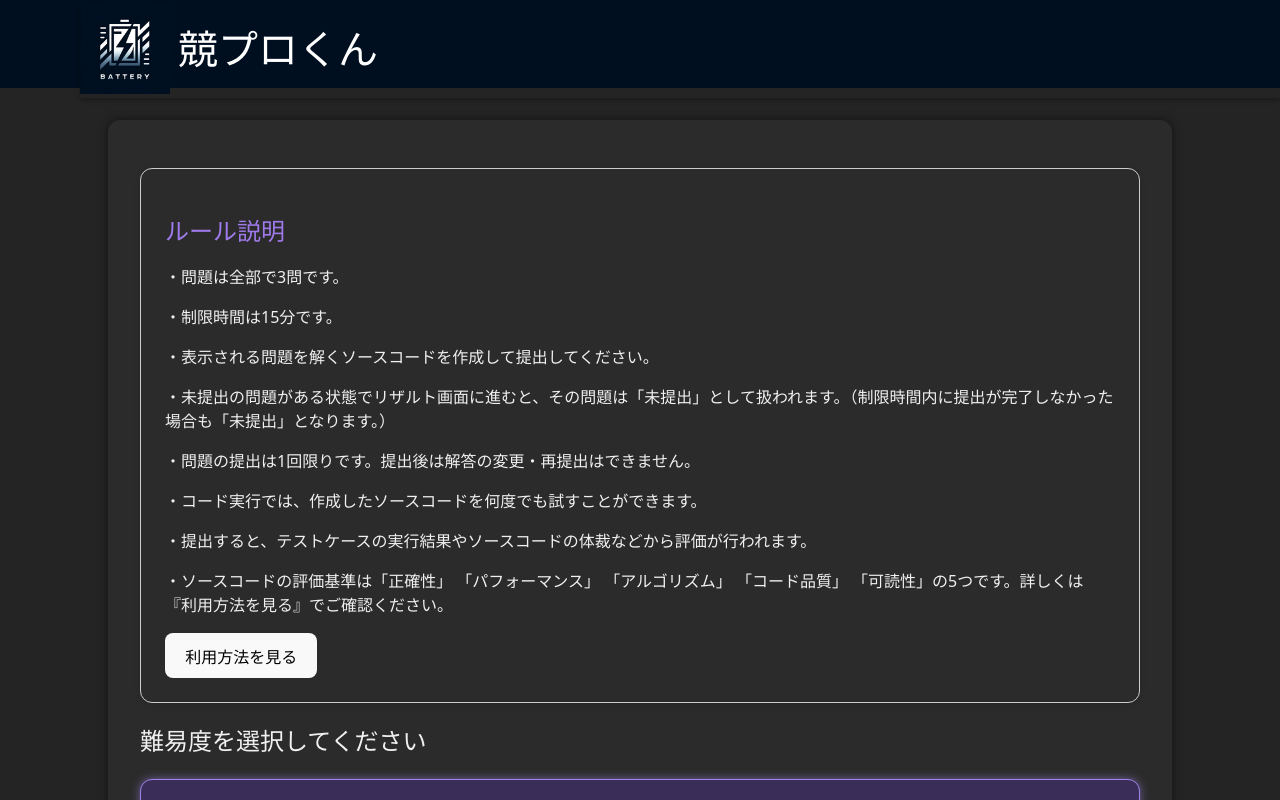
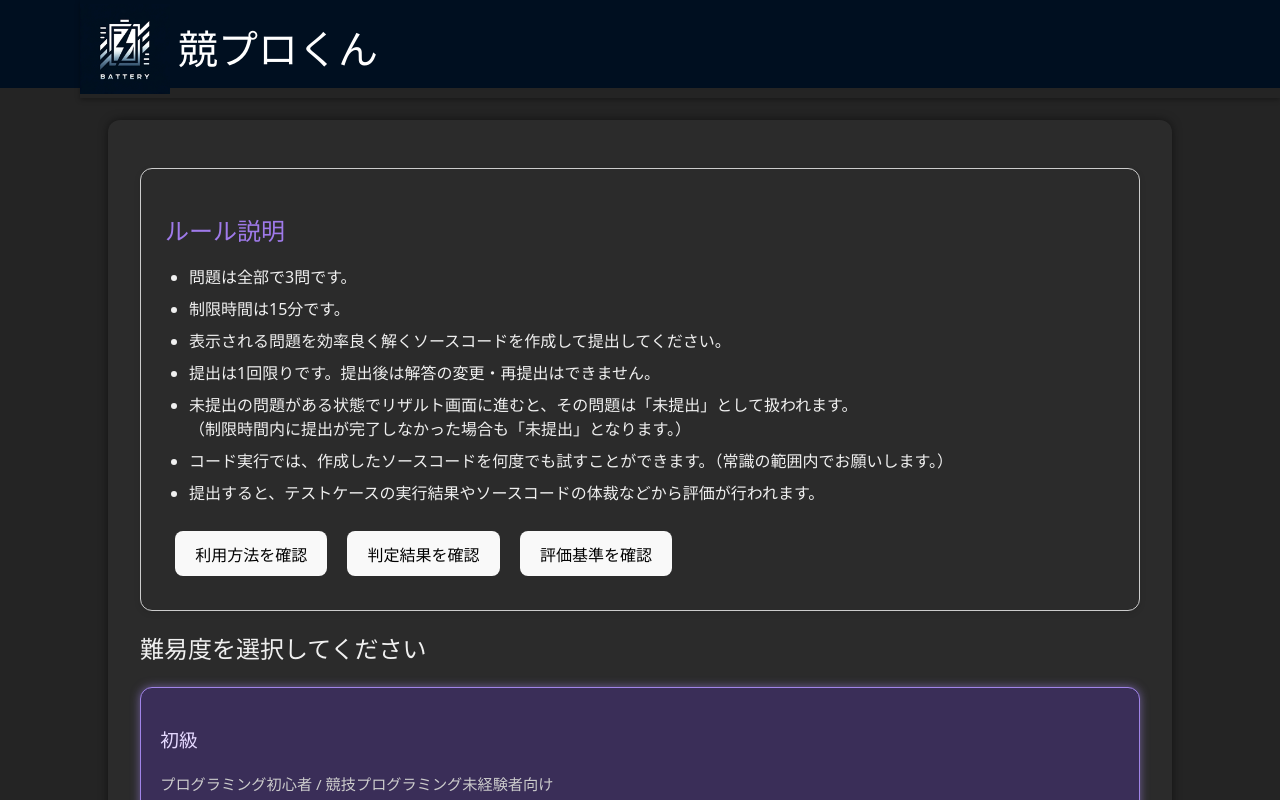
Before and after one commit to gpa-teamF/teamf-application, a React (Vite) app: page /difficultySelect in a window 1280 px wide. Shown: the top 800 px of the page. Built offline with nearby package versions, Linux system fonts and the light colour scheme; no server answers.

Commit message:
[青木] 説明文等を更新

```diff
--- a/src/components/features/problemSetup/RuleCard.css
+++ b/src/components/features/problemSetup/RuleCard.css
@@ -21,3 +21,7 @@
   margin-bottom: 0.5rem;
   font-size: 1rem;
 }
+
+.button-container button {
+  margin: 10px;
+}
--- a/src/components/features/problemSetup/RuleCard.tsx
+++ b/src/components/features/problemSetup/RuleCard.tsx
@@ -3,33 +3,48 @@ import "./RuleCard.css";
 
 interface RuleCardProps {
   onHowToUseClick: () => void;
+  onExecuteResultClick: () => void;
+  onCriteriaClick: () => void;
 }
 
-const RuleCard: React.FC<RuleCardProps> = ({ onHowToUseClick }) => {
+const RuleCard: React.FC<RuleCardProps> = ({
+  onHowToUseClick,
+  onExecuteResultClick,
+  onCriteriaClick,
+}) => {
   return (
     <div className="rule-card">
       <h2>ルール説明</h2>
-      <p>・問題は全部で3問です。</p>
-      <p>・制限時間は15分です。</p>
-      <p>・表示される問題を解くソースコードを作成して提出してください。</p>
-      <p>
-        ・未提出の問題がある状態でリザルト画面に進むと、その問題は「未提出」として扱われます。（制限時間内に提出が完了しなかった場合も「未提出」となります。）
-      </p>
-      <p>・問題の提出は1回限りです。提出後は解答の変更・再提出はできません。</p>
-      <p>
-        ・コード実行では、作成したソースコードを何度でも試すことができます。
-      </p>
-      <p>
-        ・提出すると、テストケースの実行結果やソースコードの体裁などから評価が行われます。
-      </p>
-      <p>
-        ・ソースコードの評価基準は「正確性」 「パフォーマンス」 「アルゴリズム」
-        「コード品質」
-        「可読性」の5つです。詳しくは『利用方法を見る』でご確認ください。
-      </p>
-      <button className="how-to-use-button" onClick={onHowToUseClick}>
-        利用方法を見る
-      </button>
+      <ul>
+        <li>問題は全部で3問です。</li>
+        <li>制限時間は15分です。</li>
+        <li>
+          表示される問題を効率良く解くソースコードを作成して提出してください。
+        </li>
+        <li>提出は1回限りです。提出後は解答の変更・再提出はできません。</li>
+        <li>
+          未提出の問題がある状態でリザルト画面に進むと、その問題は「未提出」として扱われます。
+          <br />
+          （制限時間内に提出が完了しなかった場合も「未提出」となります。）
+        </li>
+        <li>
+          コード実行では、作成したソースコードを何度でも試すことができます。（常識の範囲内でお願いします。）
+        </li>
+        <li>
+          提出すると、テストケースの実行結果やソースコードの体裁などから評価が行われます。
+        </li>
+      </ul>
+      <div className="button-container">
+        <button className="how-to-use-button" onClick={onHowToUseClick}>
+          利用方法を確認
+        </button>
+        <button className="how-to-use-button" onClick={onExecuteResultClick}>
+          判定結果を確認
+        </button>
+        <button className="how-to-use-button" onClick={onCriteriaClick}>
+          評価基準を確認
+        </button>
+      </div>
     </div>
   );
 };
--- a/src/components/pages/DifficultySelectPage.tsx
+++ b/src/components/pages/DifficultySelectPage.tsx
@@ -11,33 +11,32 @@ const difficulties = [
   {
     level: "easy",
     name: "初級",
-    description:
-      "初級者向け\nプログラミング初心者や競技プログラミング未経験者向けの難易度です。",
+    description: "プログラミング初心者 / 競技プログラミング未経験者向け",
   },
   {
     level: "medium",
     name: "中級",
-    description:
-      "中級者向け\n基本的なアルゴリズムやデータ構造にある程度慣れている方向けです。",
+    description: "基本的なアルゴリズムやデータ構造にある程度慣れている方向け",
   },
   {
     level: "hard",
     name: "上級",
-    description:
-      "上級者向け\n難解な問題や高度な実装に挑戦したい方向けの難易度です。",
+    description: "難解な問題や高度な実装に挑戦したい方向け",
   },
 ];
 
 const DifficultySelectPage: React.FC = () => {
   const [selectedLevel, setSelectedLevel] = useState("easy");
   const [isModalOpen, setIsModalOpen] = useState(false);
-  const [modalContent, setModalContent] = useState("");
+  const [modalContent, setModalContent] = useState<React.ReactNode>("");
+  const [modalTitle, setModalTitle] = useState("");
   const [modalShowCancel, setModalShowCancel] = useState(false);
   const [modalWidth, setModalWidth] = useState("");
   const [onModalOk, setOnModalOk] = useState<() => void>(() => {});
   const navigate = useNavigate();
 
   const handleStartClick = () => {
+    setModalTitle("開始");
     setModalWidth("30%");
     setModalShowCancel(true);
     setModalContent(
@@ -53,19 +52,92 @@ const DifficultySelectPage: React.FC = () => {
   };
 
   const handleHowToUseClick = () => {
-    setModalWidth("180%");
+    setModalTitle("利用方法");
+    setModalWidth("40%");
     setModalShowCancel(false);
     setModalContent(
-      "【利用方法】\n・[タイマー]：問題名の横に残り時間が表示されます。\n・[問題]：問題文や制約、入出力例などが表示されます。問題は上部のボタンで自由に切り替えられます。\n・[コード実行]：言語/ソースコード/標準入力を自由に選択/入力できます。\n・[実行]ボタン：ソースコードを入力してボタン押下するとその実行結果が表示されます。何度でも実行することができます。（不必要な実行はお控えください。）\n・[提出ボタン]：押下するとテストケースの結果とソースコードの評価が表示されます。問題ごとに1回のみ提出することができます。\n・[最終リザルトへ]ボタン：問題回答を終了し、リザルト画面を表示します。未提出の問題があってもリザルトへ進めますが、問題画面には戻れません。\n\n【判定結果】\n・[AC]：正解 / [WA]：不正解 / [TLE]：正解かつ実行時間制限超過 / [OLE]：正解かつメモリ使用量制限超過 / [RE]：実行時エラー / [CE]：コンパイルエラー\n\n【ソースコードの評価】\n・[正確性]：正答率を元に評価します。（正解したテストケースが対象）\n・[パフォーマンス]：基準値を元に実行時間とメモリ使用量から評価します。小規模なテストケースほど厳しく評価します。（全てのテストケースが対象）\n・[アルゴリズム]：基準値を元に実行時間とメモリ使用量から評価します。（正解した大規模テストケースが対象）\n・[コード品質]：Linterを用いて評価します。関数の有無、docstringの有無、エントリポイントの有無、ネストの深さ等が評価に影響します。\n・[可読性]：フォーマッタを用いて評価します。元のソースコードとフォーマット後を比較して差分が多いと減点されます。"
+      <>
+        <ul>
+          <li>タイマー：問題名の横に残り時間が表示されます。</li>
+          <li>
+            問題：問題文や制約、入出力例などが表示されます。問題は上部のボタンで自由に切り替えられます。
+          </li>
+          <li>
+            コード実行：言語/ソースコード/標準入力を自由に選択/入力できます。実行は何度でもできます。
+          </li>
+          <li>
+            提出：テストケースによる正誤判定とソースコードの評価を行います。提出は問題ごとに1回のみ可能です。
+          </li>
+          <li>
+            [最終リザルトへ]ボタン：問題回答を終了してリザルト画面に進みます。問題画面には戻れません。
+          </li>
+        </ul>
+      </>
     );
     setOnModalOk(() => () => setIsModalOpen(false));
+    setIsModalOpen(true);
+  };
+
+  const handleExecuteResultClick = () => {
+    setModalTitle("判定結果");
+    setModalWidth("30%");
+    setModalShowCancel(false);
+    setModalContent(
+      <>
+        <ul>
+          <li>AC：正解</li>
+          <li>WA：不正解</li>
+          <li>TLE：正解かつ実行時間制限超過</li>
+          <li>OLE：正解かつメモリ使用量制限超過 </li>
+          <li>RE：実行時エラー</li>
+          <li>CE：コンパイルエラー</li>
+        </ul>
+      </>
+    );
+    setOnModalOk(() => () => setIsModalOpen(false));
+    setIsModalOpen(true);
+  };
+
+  const handleCriteriaClick = () => {
+    setModalTitle("評価基準");
+    setModalWidth("40%");
+    setModalContent(
+      <>
+        <ul>
+          <li>正確性 ：テストケースの通過率に応じて点数を付与。</li>
+          <li>
+            パフォーマンス ：
+            基準値を元に実行時間とメモリ使用量から評価。小規模なテストケースほど厳しく評価。
+          </li>
+          <li>
+            アルゴリズム ：
+            基準値を元に実行時間とメモリ使用量から評価。対象は大規模テストケース限定。
+          </li>
+          <li>
+            コード品質 ： Linterを用いて評価。関数 / docstring /
+            エントリポイント / ネストの深さなどが評価に影響。
+          </li>
+          <li>
+            可読性 ：
+            フォーマッタを用いて評価。元のソースコードとフォーマット後を比較して差分が多いと減点。
+          </li>
+        </ul>
+      </>
+    );
+    setOnModalOk(() => () => {
+      setIsModalOpen(false);
+    });
     setIsModalOpen(true);
   };
 
   return (
     <Layout>
       <CenteredCardLayout>
-        <RuleCard onHowToUseClick={handleHowToUseClick} />
+        <RuleCard
+          onHowToUseClick={handleHowToUseClick}
+          onExecuteResultClick={handleExecuteResultClick}
+          onCriteriaClick={handleCriteriaClick}
+        />
 
         <div className="difficulty-select-section">
           <h2>難易度を選択してください</h2>
@@ -91,7 +163,7 @@ const DifficultySelectPage: React.FC = () => {
           onClose={() => setIsModalOpen(false)}
           showCancelButton={modalShowCancel}
           onOk={onModalOk}
-          title="確認"
+          title={modalTitle}
           width={modalWidth}
         >
           <p>{modalContent}</p>
--- a/src/components/pages/ResultPage.css
+++ b/src/components/pages/ResultPage.css
@@ -91,6 +91,10 @@
   width: 200px;
   text-align: center;
   box-shadow: 0 4px 8px rgba(0, 0, 0, 0.6);
+  min-height: 400px;
+  display: flex;
+  flex-direction: column;
+  justify-content: center;
 }
 
 .score-box h2 {
@@ -99,11 +103,11 @@
   color: #eee;
 }
 
-/* .score-value {
+.score-value {
   font-size: 2.5rem;
   margin: 8px 0;
   color: #fff;
-} */
+}
 
 .score-value {
   font-size: 2.5rem;
@@ -145,15 +149,20 @@
 /* 右側：レーダーチャート */
 .chart-wrapper {
   background-color: #1f1f2b;
-  padding: 12px;
+  padding: 16px;
   border-radius: 12px;
   box-shadow: 0 4px 8px rgba(0, 0, 0, 0.6);
+  min-height: 400px;
+  width: 400px;
+  display: flex;
+  justify-content: center;
+  align-items: center;
 }
 
 /* 未提出や総合タブでデータがない場合の表示 */
 .no-chart {
-  width: 300px;
-  height: 300px;
+  width: 100%;
+  height: 100%;
   display: flex;
   align-items: center;
   justify-content: center;
--- a/src/components/pages/ResultPage.tsx
+++ b/src/components/pages/ResultPage.tsx
@@ -178,13 +178,12 @@ const ResultPage: React.FC = () => {
     setModalTitle("評価基準");
     setModalContent(
       <>
-        <p>下記のような基準で評価を行います:</p>
         <ul>
-          <li>正確性 … テストケースの通過率に応じて点数を付与</li>
-          <li>パフォーマンス … 実行時間の速さに応じて点数を付与</li>
-          <li>アルゴリズム … 計算量・適切さを評価</li>
-          <li>コード品質 … コメントや命名規則・構造の良さを評価</li>
-          <li>可読性 … 可読性・一貫性・可維持性を評価</li>
+          <li>正確性 : テストケースの通過率に応じて点数を付与</li>
+          <li>パフォーマンス : 実行時間の速さに応じて点数を付与</li>
+          <li>アルゴリズム : 計算量・適切さを評価</li>
+          <li>コード品質 : コメントや命名規則・構造の良さを評価</li>
+          <li>可読性 : 可読性・一貫性・可維持性を評価</li>
         </ul>
       </>
     );
@@ -276,8 +275,8 @@ const ResultPage: React.FC = () => {
                   cx="50%"
                   cy="50%"
                   outerRadius="80%"
-                  width={300}
-                  height={300}
+                  width={400}
+                  height={400}
                   data={chartData}
                 >
                   <PolarGrid stroke="#444" />
```
